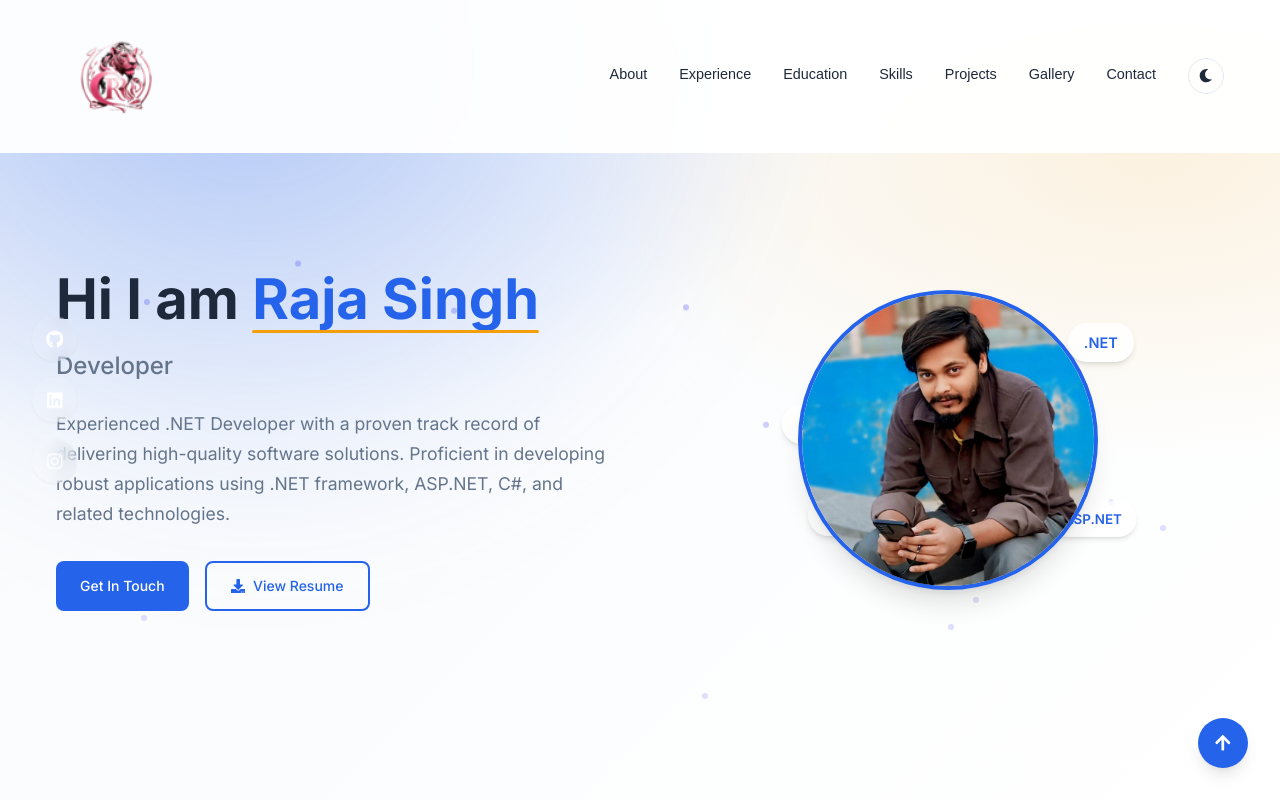
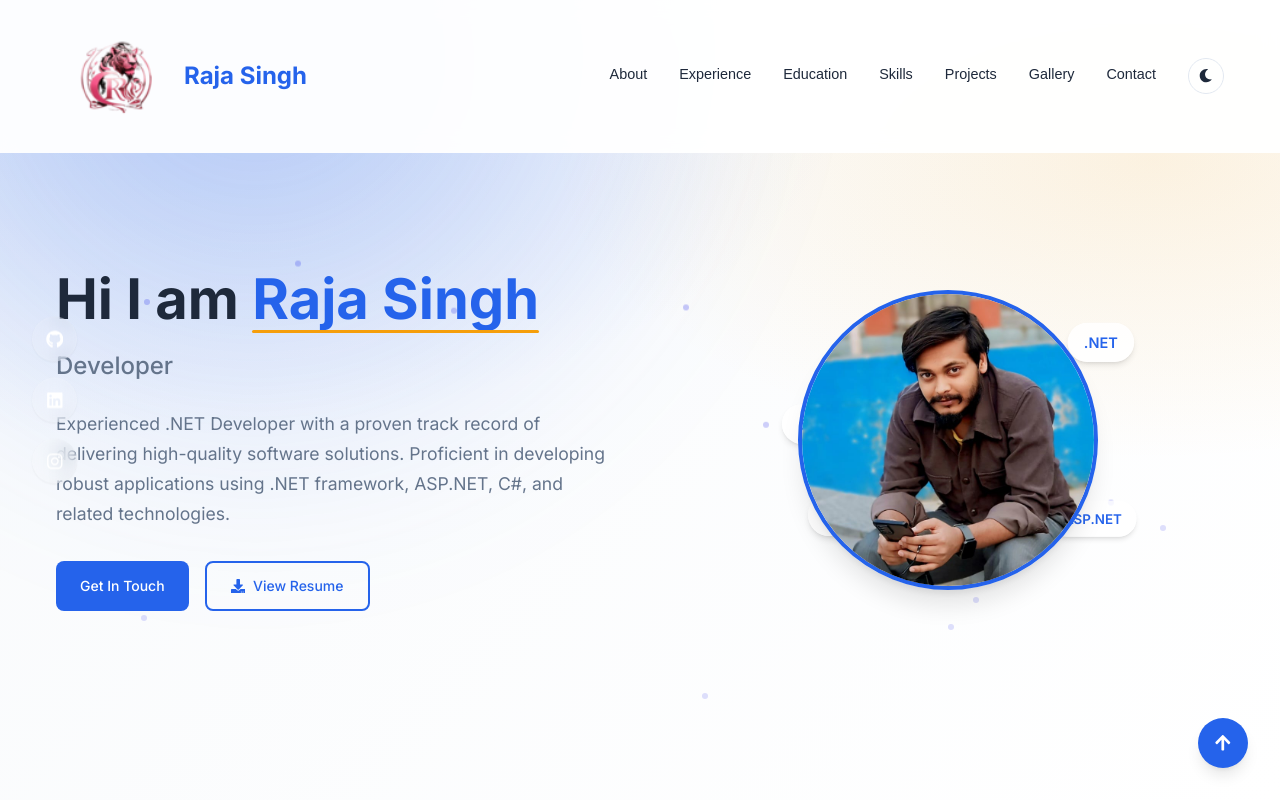
Before and after one commit to RajaCingh/Website, a React (Create React App) app: page / in a window 1280 px wide. Shown: the top 800 px of the page. Built offline with nearby package versions, Linux system fonts and the light colour scheme.

Commit message:
feat(header): show name beside logo

```diff
--- a/src/components/Header.js
+++ b/src/components/Header.js
@@ -50,6 +50,7 @@ const Header = ({ onNavigate }) => {
             onClick={() => goTo('hero')}
           >
             <img src="./favicon.png" alt="Raja Singh" className="logo-image" />
+            <span className="logo-text">Raja Singh</span>
           </motion.div>
 
           <nav className={`nav ${isMobileMenuOpen ? 'nav-open' : ''}`}>
```
